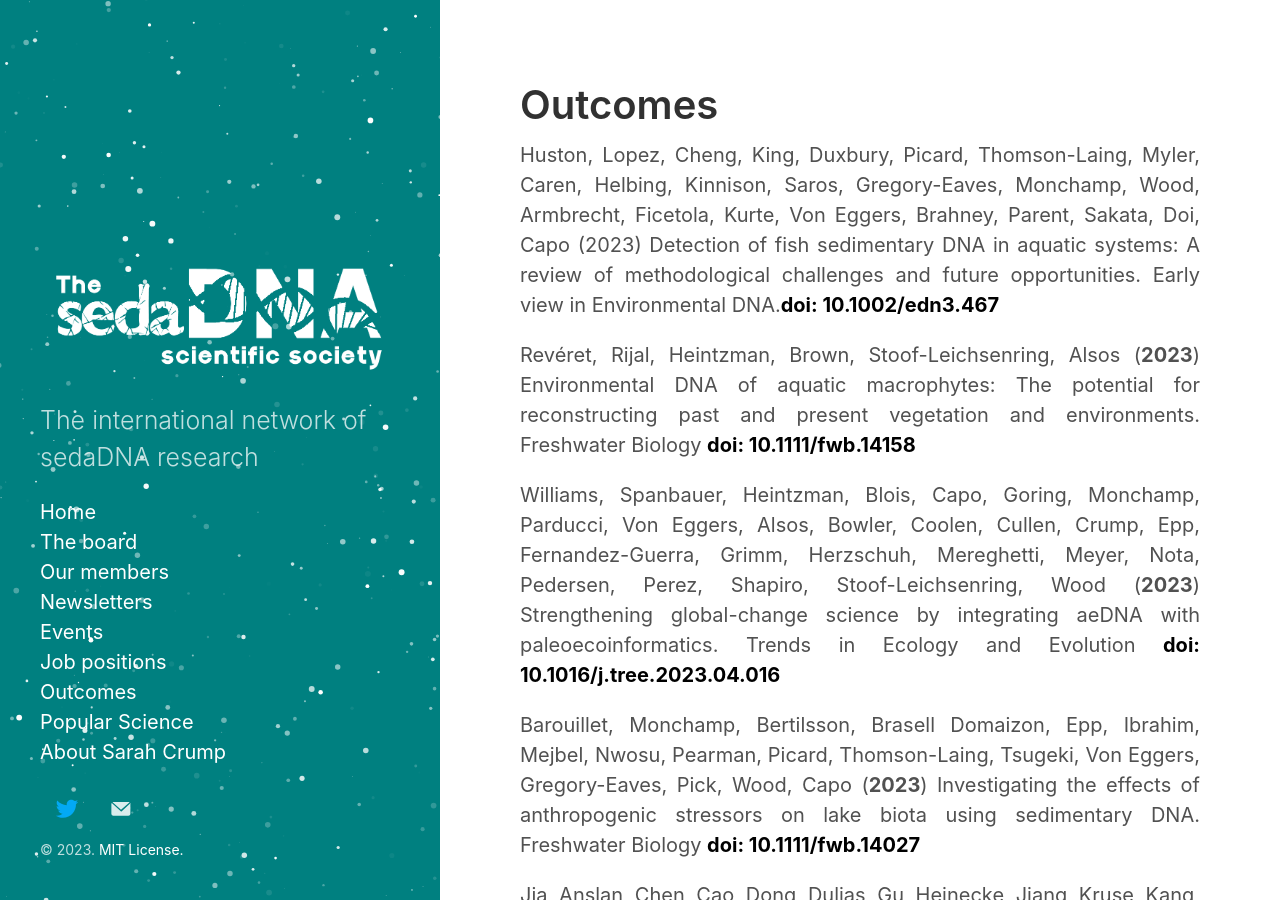
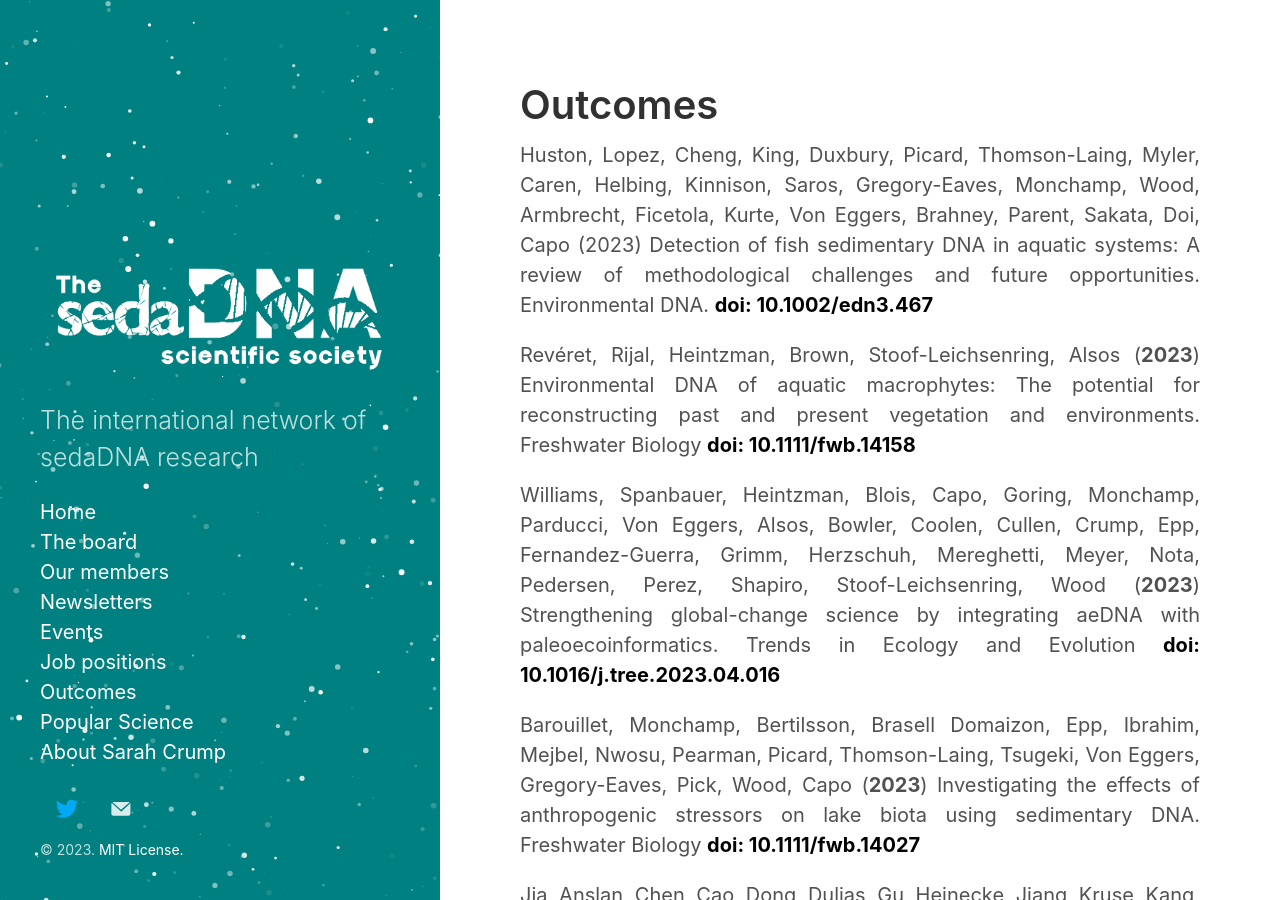
Before and after one commit to sedadna/sedadna.github.io, a Jekyll site: the page built from category/outcomes.md, in a window 1280 px wide and 900 px high. Built offline with Jekyll 4.4.1, drawn with Linux system fonts in a browser that asks for light colours.

Commit message:
Update outcomes.md

```diff
--- a/category/outcomes.md
+++ b/category/outcomes.md
@@ -4,7 +4,7 @@
 ---
 
 <div class="intro">
-<p>Huston, Lopez, Cheng, King, Duxbury, Picard, Thomson-Laing, Myler, Caren, Helbing, Kinnison, Saros, Gregory-Eaves, Monchamp, Wood, Armbrecht, Ficetola, Kurte, Von Eggers, Brahney, Parent, Sakata, Doi, Capo (2023) Detection of fish sedimentary DNA in aquatic systems: A review of methodological challenges and future opportunities. Early view in Environmental DNA.<a href="https://onlinelibrary.wiley.com/doi/epdf/10.1002/edn3.467" target="_blank"><b>doi: 10.1002/edn3.467</b></a></p>
+<p>Huston, Lopez, Cheng, King, Duxbury, Picard, Thomson-Laing, Myler, Caren, Helbing, Kinnison, Saros, Gregory-Eaves, Monchamp, Wood, Armbrecht, Ficetola, Kurte, Von Eggers, Brahney, Parent, Sakata, Doi, Capo (2023) Detection of fish sedimentary DNA in aquatic systems: A review of methodological challenges and future opportunities. Environmental DNA. <a href="https://onlinelibrary.wiley.com/doi/epdf/10.1002/edn3.467" target="_blank"><b>doi: 10.1002/edn3.467</b></a></p>
 
 <p>Revéret, Rijal, Heintzman, Brown, Stoof-Leichsenring, Alsos (<b>2023</b>) Environmental DNA of aquatic macrophytes: The potential for reconstructing past and present vegetation and environments. Freshwater Biology <a href="https://onlinelibrary.wiley.com/doi/10.1111/fwb.14158" target="_blank"><b>doi: 10.1111/fwb.14158</b></a></p>
 
```
